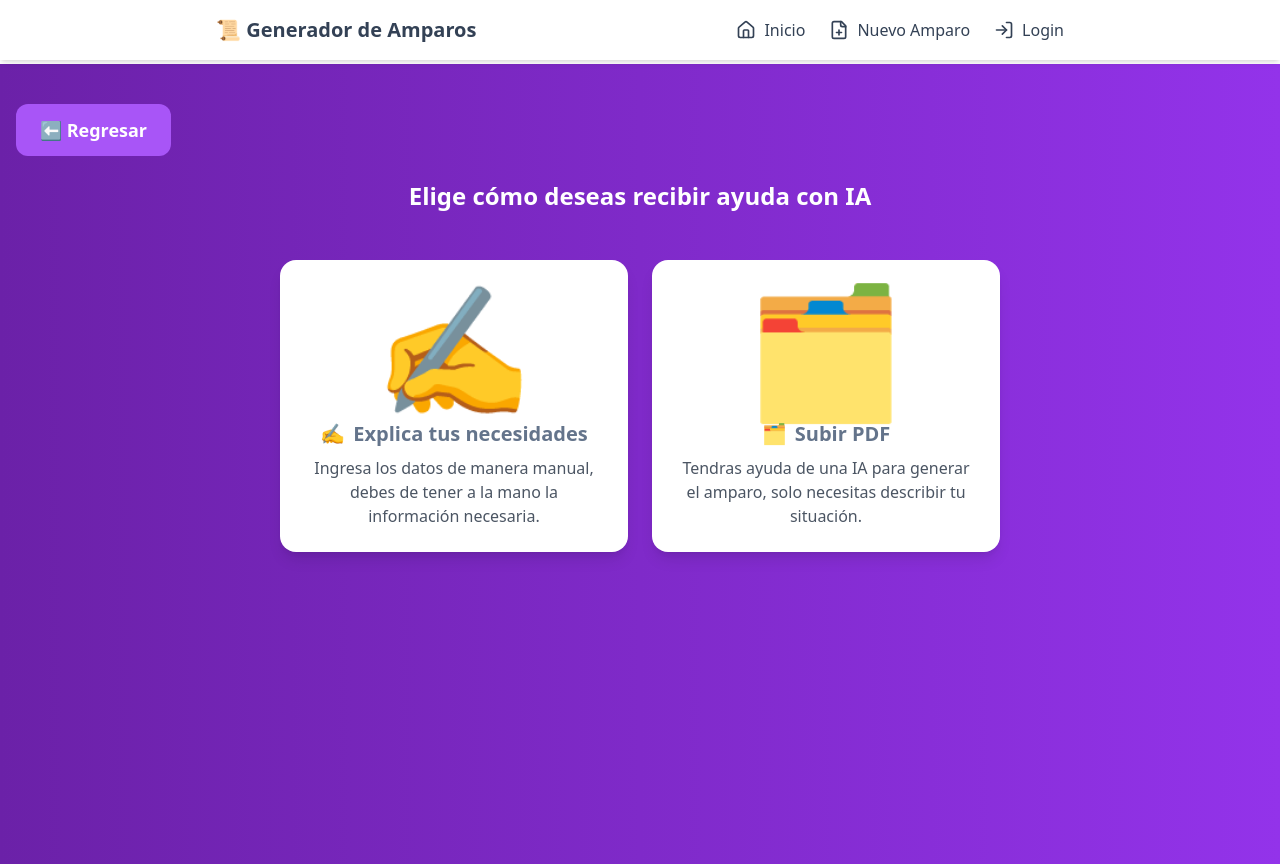
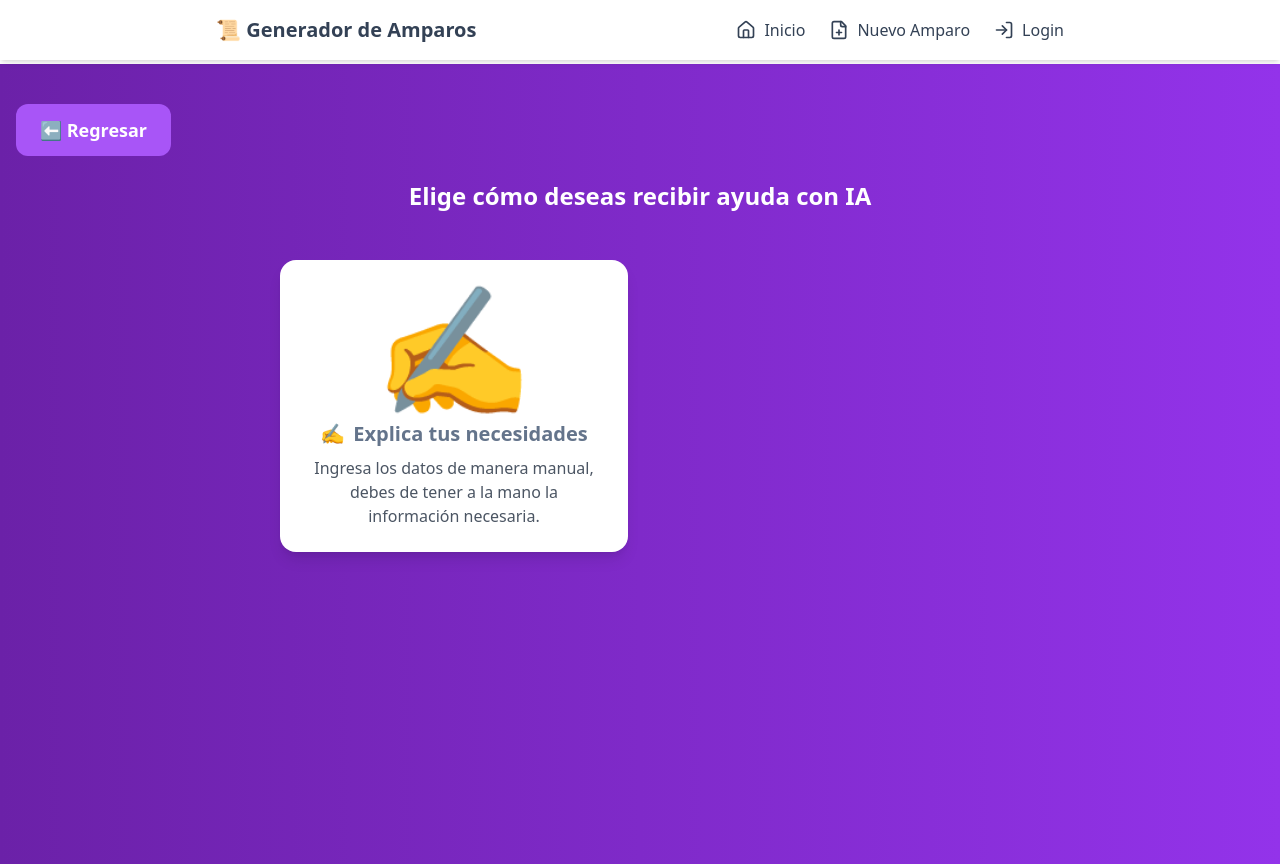
Before and after one commit to ivargasm/generador-amparos, a Next.js app: page /ayuda-ia in a window 1280 px wide. Built offline with nearby package versions, Linux system fonts and the light colour scheme.

Commit message:
Quitar solo por el momento la ayuda de IA subiendo un pdf

```diff
--- a/src/app/ayuda-ia/page.tsx
+++ b/src/app/ayuda-ia/page.tsx
@@ -16,13 +16,13 @@ export default function AyudaIA() {
                 "Ingresa los datos de manera manual, debes de tener a la mano la información necesaria.",
             icon: "✍️",
         },
-        {
-            titulo: "Subir PDF",
-            tipo: "subir-pdf",
-            descripcion:
-                "Tendras ayuda de una IA para generar el amparo, solo necesitas describir tu situación.",
-            icon: "🗂️",
-        },
+        // {
+        //     titulo: "Subir PDF",
+        //     tipo: "subir-pdf",
+        //     descripcion:
+        //         "Tendras ayuda de una IA para generar el amparo, solo necesitas describir tu situación.",
+        //     icon: "🗂️",
+        // },
     ];
 
     return (
```
